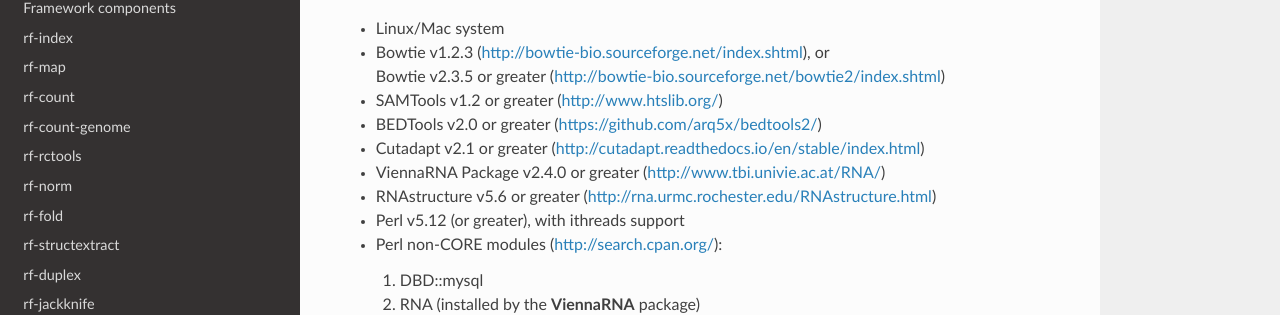
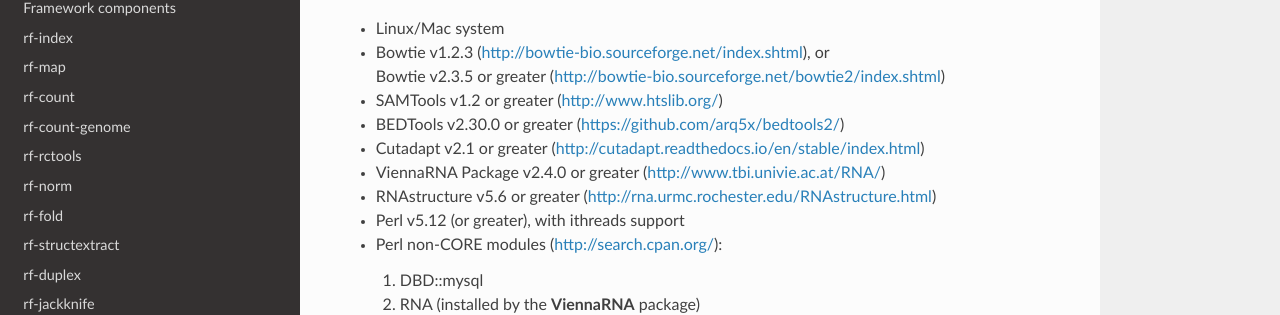
Before and after one commit to dincarnato/RNAFramework-docs, an MkDocs documentation site: the page built from docs/index.md, in a window 1280 px wide and 900 px high, scrolled down 1580 px. Shown: the part 143-458 px from the top of the window. Built offline with MkDocs 1.6.1, drawn with Linux system fonts in a browser that asks for light colours; nearby versions of some CDN libraries; old or Windows-style settings are respelled for this version of MkDocs.

Commit message:
Updated BEDtools minimum version

```diff
--- a/docs/index.md
+++ b/docs/index.md
@@ -48,7 +48,7 @@ Please see <http://www.gnu.org/licenses/> for more information.
 - Bowtie v1.2.3 (<http://bowtie-bio.sourceforge.net/index.shtml>), or
   <br/>Bowtie v2.3.5 or greater (<http://bowtie-bio.sourceforge.net/bowtie2/index.shtml>)
 - SAMTools v1.2 or greater (<http://www.htslib.org/>)
-- BEDTools v2.0 or greater (<https://github.com/arq5x/bedtools2/>)
+- BEDTools v2.30.0 or greater (<https://github.com/arq5x/bedtools2/>)
 - Cutadapt v2.1 or greater (<http://cutadapt.readthedocs.io/en/stable/index.html>)
 - ViennaRNA Package v2.4.0 or greater (<http://www.tbi.univie.ac.at/RNA/>)
 - RNAstructure v5.6 or greater (<http://rna.urmc.rochester.edu/RNAstructure.html>)
```
